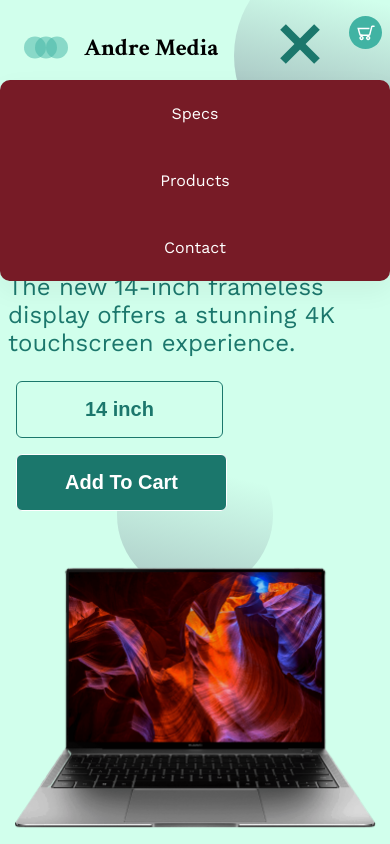
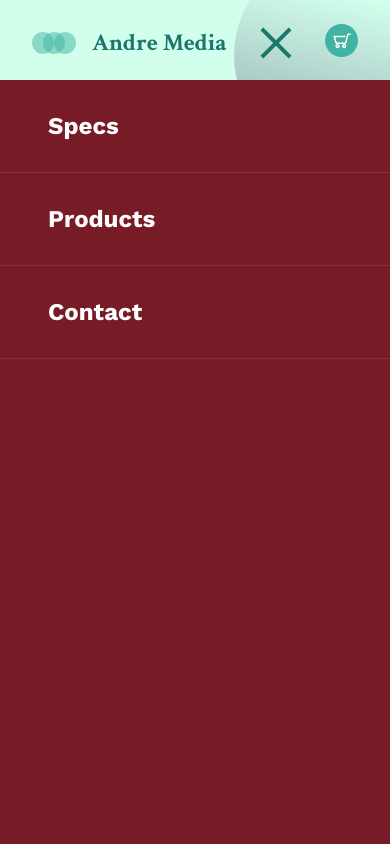
Before and after one commit to TheStephAndre/Andre-Laptop, a plain HTML site: page index.html in a window 390 px wide. Both pictures are taken after a click on the element 299 px from the left and 47 px from the top of the page. Shown: the top 844 px of the page. Drawn offline with nearby package versions, Linux system fonts and the light colour scheme.

Commit message:
Improving code maintainability

```diff
--- a/style.css
+++ b/style.css
@@ -1,236 +1,211 @@
+/* --- GLOBAL STYLES & RESET --- */
 * {
   padding: 0;
   margin: 0;
+  box-sizing: border-box; /* Ensures padding doesn't affect total width */
+}
+
+:root {
+  --primary-teal: #1b776c;
+  --accent-red: #771b26;
+  --bg-mint: #d1ffec;
+  --white: #ffffff;
 }
 
 body {
   font-family: "Work Sans", sans-serif;
-  background-color: #d1ffec;
+  background-color: var(--bg-mint);
+  /* Decorative background shapes */
   background-image: url(./img/big-eclipse.svg), url(./img/mid-eclipse.svg);
   background-position: top right, center;
   background-repeat: no-repeat;
   background-size: 40%;
+  color: var(--primary-teal);
+  min-height: 100vh;
 }
 
-h1,
-h2,
-h3,
-h4,
-h5,
-h6 {
+h1, h2, h3, h4, h5, h6 {
   font-family: "Crimson Text", serif;
 }
 
-/* Navbar */
+/* --- NAVIGATION BAR --- */
 .navbar-container {
-  padding: 1rem 0.5rem;
-  position: relative;
+  padding: 1.5rem 2rem;
   display: flex;
-  flex-direction: row;
   justify-content: space-between;
+  align-items: center;
 }
 
 .nav-logo {
   display: flex;
-  flex-direction: row;
-  padding: 1rem;
+  align-items: center;
 }
 
 .nav-logo h1 {
-  margin: 0 1rem;
+  margin-left: 1rem;
+  font-size: 1.5rem;
 }
 
 .nav-list {
   display: flex;
-  flex-direction: row;
-  list-style-type: none;
-}
-
-.nav-item {
-  display: flex;
-  flex-direction: row;
-  align-items: center;
+  list-style: none;
 }
 
 .nav-link {
   text-decoration: none;
-  font-size: 1rem;
+  font-weight: 700;
   padding: 0.5rem 1rem;
-  margin: 0 1rem;
-  color: #1b776c;
+  color: var(--primary-teal);
+  transition: 0.3s;
 }
 
-/* Main section */
+.nav-link:hover {
+  opacity: 0.7;
+}
+
+/* --- HERO / MAIN SECTION --- */
 .main-container {
-  padding: 1rem 0.5rem;
-  position: relative;
   display: flex;
-  flex-direction: row;
   align-items: center;
+  justify-content: space-between;
+  padding: 4rem 2rem;
+  max-width: 1200px;
+  margin: 0 auto;
 }
 
 .main-text {
-  width: 100%;
-  color: #1b776c;
   flex: 1.5;
 }
 
 .main-text h1 {
-  font-size: 3.5rem;
+  font-size: clamp(2.5rem, 5vw, 4rem); /* Fluid typography */
+  line-height: 1.1;
 }
 
 .main-text p {
-  font-size: 1.5rem;
-  margin: 1rem 0;
+  font-size: 1.25rem;
+  margin: 1.5rem 0;
+  max-width: 500px;
 }
 
 .main-image {
+  flex: 1;
   display: flex;
   justify-content: flex-end;
-  flex: 1;
 }
 
 .main-image-container img {
   width: 100%;
+  height: auto;
+}
+
+/* --- BUTTONS --- */
+.btn-select, .btn-cart {
+  font-size: 1.1rem;
+  font-weight: bold;
+  padding: 1rem 2.5rem;
+  margin-right: 1rem;
+  cursor: pointer;
+  border-radius: 6px;
+  transition: all 0.3s ease;
 }
 
 .btn-select {
-  background-color: transparent;
-  border-radius: 6px;
-  border: 1px solid #1b776c;
-  display: inline-block;
-  cursor: pointer;
-  color: #1b776c;
+  background: transparent;
+  border: 2px solid var(--primary-teal);
+  color: var(--primary-teal);
+}
 
-  font-size: 1.25rem;
-  font-weight: bold;
-  padding: 1rem 4.25rem;
-  margin: 0.5rem;
-  text-decoration: none;
-}
 .btn-select:hover {
-  background-color: #771b26;
-  color: white;
-}
-.btn-select:active {
-  position: relative;
-  top: 1px;
+  background-color: var(--accent-red);
+  border-color: var(--accent-red);
+  color: var(--white);
 }
 
 .btn-cart {
-  background-color: #1b776c;
-  border-radius: 6px;
-  border: 1px solid white;
-  display: inline-block;
-  cursor: pointer;
-  color: white;
+  background-color: var(--primary-teal);
+  border: 2px solid var(--primary-teal);
+  color: var(--white);
+}
 
-  font-size: 1.25rem;
-  font-weight: bold;
-  padding: 1rem 3rem;
-  margin: 0.5rem;
-  text-decoration: none;
-}
 .btn-cart:hover {
   background-color: transparent;
-  color: #771b26;
-  border: 1px solid #771b26;
-}
-.btn-cart:active {
-  position: relative;
-  top: 1px;
+  color: var(--accent-red);
+  border-color: var(--accent-red);
 }
 
+/* --- PRODUCT SLIDER ICONS --- */
 .slide-icon {
   display: flex;
   justify-content: center;
-  align-items: center;
+  margin-top: 1rem;
 }
 
 .slide-icon img {
-  width: 5%;
+  width: 20px;
   margin: 0 0.5rem;
+  cursor: pointer;
 }
 
-/* Footer section */
-
+/* --- FOOTER --- */
 footer {
-  background-color: #1b776c;
-  color: white;
+  background-color: var(--primary-teal);
+  color: var(--white);
   text-align: center;
-  padding: 2em 0;
-  width: 100%;
+  padding: 2.5rem 0;
+  margin-top: auto;
 }
 
-.footer-text {
-  font-size: 1rem;
-}
-
-/* Responsive */
+/* --- MOBILE RESPONSIVENESS --- */
 .hamburger-menu {
   display: none;
 }
 
 .bar {
   display: block;
-  width: 3rem;
-  height: 0.5rem;
-  margin: 0.5rem auto;
-
-  transition: all 0.3s ease-in-out;
-  background-color: #1b776c;
+  width: 2.5rem;
+  height: 4px;
+  margin: 6px auto;
+  background-color: var(--primary-teal);
+  transition: 0.3s ease;
 }
 
-.hamburger-menu.active .bar:nth-child(2) {
-  opacity: 0;
-}
+/* Animation for Hamburger to "X" */
+.hamburger-menu.active .bar:nth-child(2) { opacity: 0; }
+.hamburger-menu.active .bar:nth-child(1) { transform: translateY(10px) rotate(45deg); }
+.hamburger-menu.active .bar:nth-child(3) { transform: translateY(-10px) rotate(-45deg); }
 
-.hamburger-menu.active .bar:nth-child(1) {
-  transform: translateY(16px) rotate(45deg);
-}
+@media (max-width: 850px) {
+  .main-container {
+    flex-direction: column;
+    text-align: center;
+  }
 
-.hamburger-menu.active .bar:nth-child(3) {
-  transform: translateY(-16px) rotate(-45deg);
+  .main-image {
+    margin-top: 3rem;
+  }
 }
 
 @media (max-width: 600px) {
+  .hamburger-menu {
+    display: block;
+  }
+
   .nav-list {
     position: fixed;
     left: -100%;
     top: 5rem;
     flex-direction: column;
-    background-color: #771b26;
-
+    background-color: var(--accent-red);
     width: 100%;
-    border-radius: 10px;
-
-    transition: 0.3s;
-    box-shadow: 0 10px 27px rgba(0, 0, 0, 0.05);
-    z-index: 1;
+    height: 100vh;
+    transition: 0.4s;
+    z-index: 10;
   }
 
-  .nav-list.active {
-    left: 0;
-  }
+  .nav-list.active { left: 0; }
 
-  .nav-item {
-    margin: 1rem 0;
+  .nav-item { padding: 2rem; border-bottom: 1px solid rgba(255,255,255,0.1); }
 
-    justify-content: center;
-  }
-
-  .nav-link {
-    color: white;
-  }
-
-  .hamburger-menu {
-    display: block;
-    cursor: pointer;
-  }
-
-  .main-container {
-    padding: 1rem 0.5rem;
-    position: relative;
-    display: block;
-  }
+  .nav-link { color: var(--white); font-size: 1.5rem; }
 }
```
